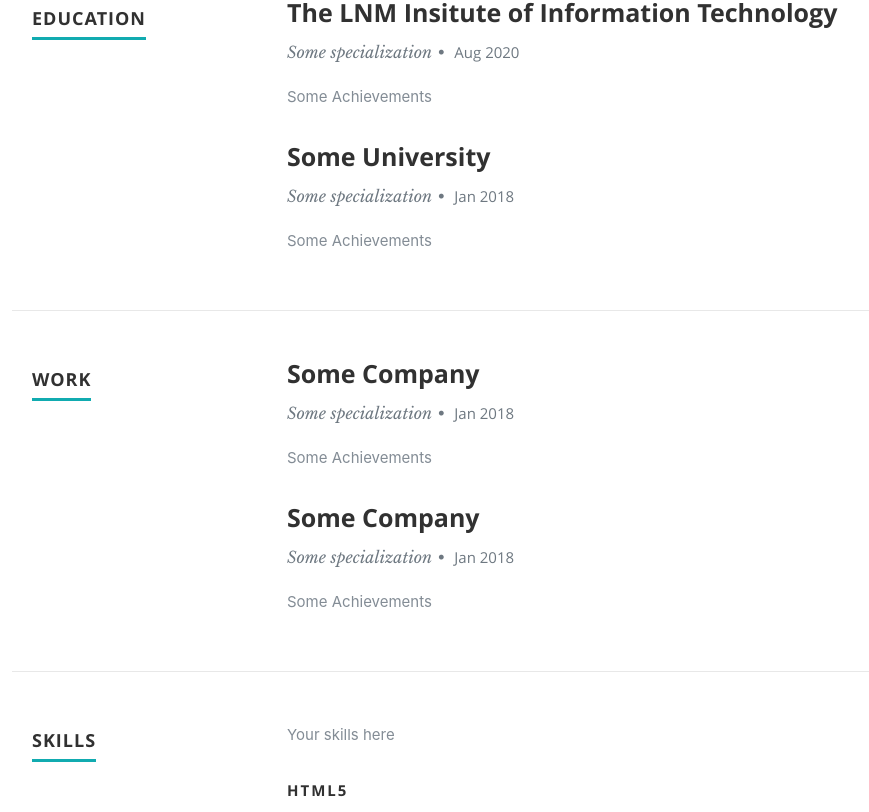
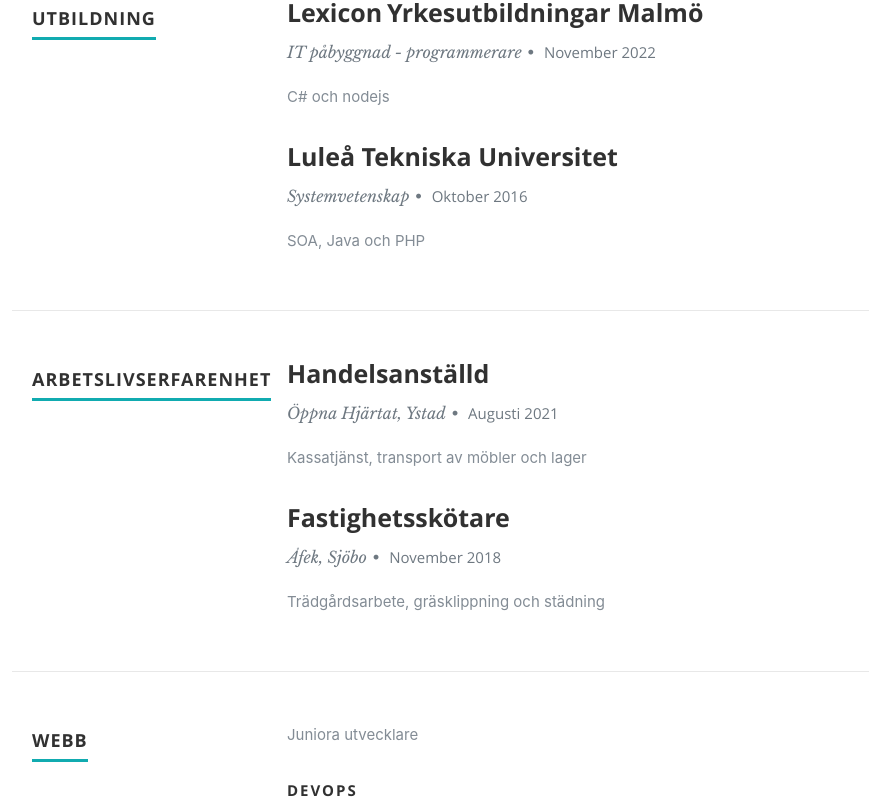
Before and after one commit to itandersson/Portfolio, a React (Create React App) app in the folder React-Portfolio/: page / in a window 1280 px wide. Shown: the part 1468-2280 px from the top of the page, without its empty margins (118-987 px from the left). Built offline with nearby package versions, Linux system fonts and the light colour scheme.

Commit message:
Adds education and workexperience

```diff
--- a/React-Portfolio/src/components/Resume.js
+++ b/React-Portfolio/src/components/Resume.js
@@ -8,7 +8,7 @@
          <div className="row education">
 
             <div className="three columns header-col">
-               <h1><span>Education</span></h1>
+               <h1><span>UTBILDNING</span></h1>
             </div>
 
             <div className="nine columns main-col">
@@ -33,7 +33,7 @@
          </div>
         <div className="row work">
             <div className="three columns header-col">
-               <h1><span>Work</span></h1>
+               <h1><span>ARBETSLIVSERFARENHET</span></h1>
             </div>
 
             <div className="nine columns main-col">
@@ -63,7 +63,7 @@
          <div className="row skill">
 
             <div className="three columns header-col">
-               <h1><span>Skills</span></h1>
+               <h1><span>Webb</span></h1>
             </div>
 
             <div className="nine columns main-col">
--- a/React-Portfolio/src/resumeData.js
+++ b/React-Portfolio/src/resumeData.js
@@ -27,46 +27,46 @@
     "website":"https://rbhatia46.github.io",
     "education":[
       {
-        "UniversityName":"The LNM Insitute of Information Technology",
-        "specialization":"Some specialization",
-        "MonthOfPassing":"Aug",
-        "YearOfPassing":"2020",
-        "Achievements":"Some Achievements"
+        "UniversityName":"Lexicon Yrkesutbildningar Malmö",
+        "specialization":"IT påbyggnad - programmerare",
+        "MonthOfPassing":"November",
+        "YearOfPassing":"2022",
+        "Achievements":"C# och nodejs"
       },
       {
-        "UniversityName":"Some University",
-        "specialization":"Some specialization",
-        "MonthOfPassing":"Jan",
-        "YearOfPassing":"2018",
-        "Achievements":"Some Achievements"
+        "UniversityName":"Luleå Tekniska Universitet",
+        "specialization":"Systemvetenskap",
+        "MonthOfPassing":"Oktober",
+        "YearOfPassing":"2016",
+        "Achievements":"SOA, Java och PHP "
       }
     ],
     "work":[
       {
-        "CompanyName":"Some Company",
-        "specialization":"Some specialization",
-        "MonthOfLeaving":"Jan",
-        "YearOfLeaving":"2018",
-        "Achievements":"Some Achievements"
+        "CompanyName":"Handelsanställd",
+        "specialization":"Öppna Hjärtat, Ystad",
+        "MonthOfLeaving":"Augusti",
+        "YearOfLeaving":"2021",
+        "Achievements":"Kassatjänst, transport av möbler och lager"
       },
       {
-        "CompanyName":"Some Company",
-        "specialization":"Some specialization",
-        "MonthOfLeaving":"Jan",
+        "CompanyName":"Fastighetsskötare",
+        "specialization":"Åfek, Sjöbo",
+        "MonthOfLeaving":"November",
         "YearOfLeaving":"2018",
-        "Achievements":"Some Achievements"
+        "Achievements":" Trädgårdsarbete, gräsklippning och städning"
       }
     ],
-    "skillsDescription":"Your skills here",
+    "skillsDescription":"Juniora utvecklare",
     "skills":[
       {
-        "skillname":"HTML5"
+        "skillname":"DevOps"
       },
       {
-        "skillname":"CSS"
+        "skillname":"BackEnd"
       },
       {
-        "skillname":"Reactjs"
+        "skillname":"FrontEnd"
       }
     ],
     "portfolio":[
```
